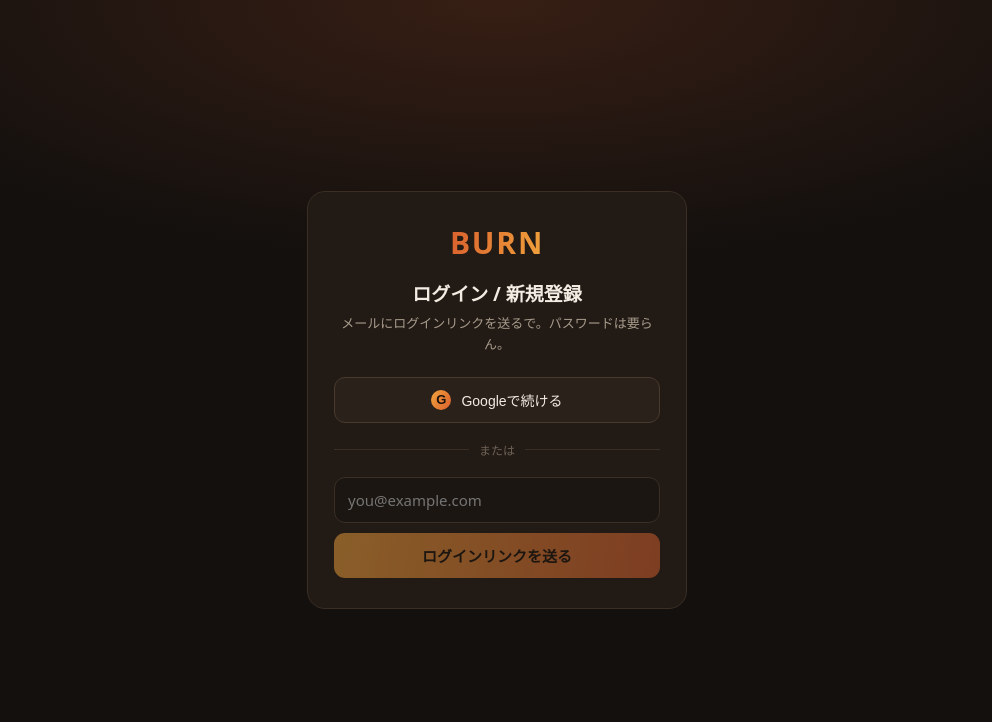
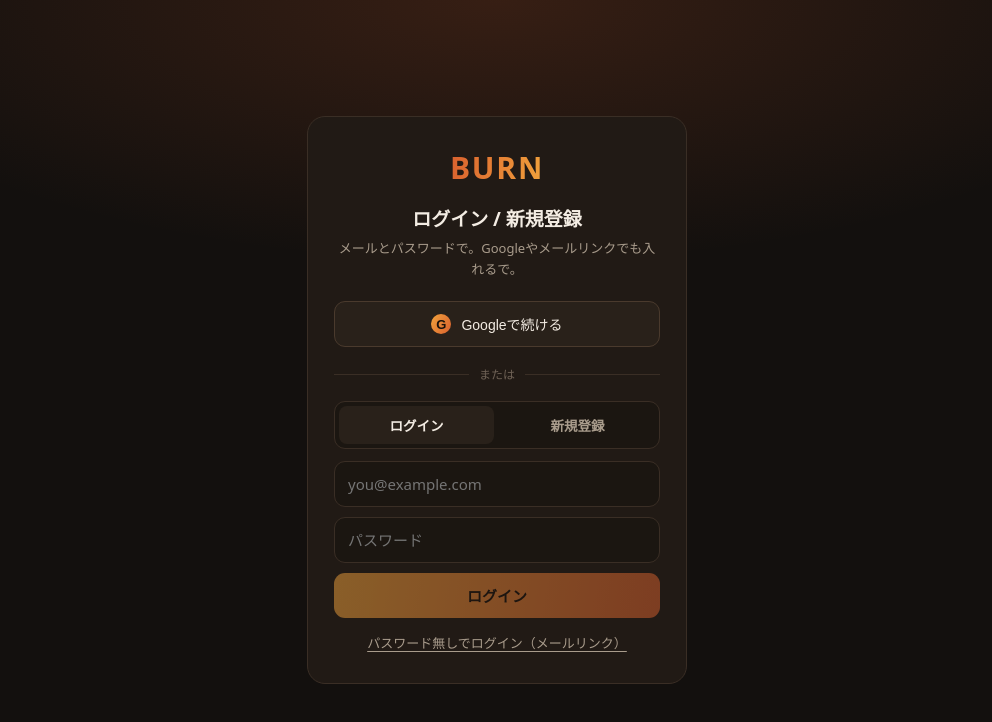
Before and after one commit to syou6/subsku, a Next.js app: page /login in a window 1280 px wide. Shown: the top 722 px of the page, without its empty margins (143-1135 px from the left). Built offline with nearby package versions, Linux system fonts and the light colour scheme.

Commit message:
feat: add email+password login; set Pro price (¥2,980) in tokushoho

```diff
--- a/src/app/(legal)/tokushoho/page.tsx
+++ b/src/app/(legal)/tokushoho/page.tsx
@@ -60,9 +60,8 @@ export default function TokushohoPage() {
               <tr>
                 <th>販売価格</th>
                 <td>
-                  各商品の購入ページに表示する価格（消費税込み）。Pro プランは買い切り（一括）です。
-                  <br />
-                  <span className={styles.todo}>【要記入：Pro の税込価格】</span>
+                  Pro プラン：2,980円（税込・買い切り／一括）。
+                  最新の価格は購入ページに表示します。
                 </td>
               </tr>
               <tr>
--- a/src/app/login/login.module.css
+++ b/src/app/login/login.module.css
@@ -104,10 +104,59 @@
   height: 1px;
   background: var(--line);
 }
+.tabs {
+  display: flex;
+  gap: 6px;
+  background: var(--bg2);
+  border: 1px solid var(--line);
+  border-radius: 11px;
+  padding: 4px;
+  margin-bottom: 12px;
+}
+.tab,
+.tabOn {
+  flex: 1;
+  font-family: inherit;
+  font-size: 13.5px;
+  font-weight: 600;
+  border: 0;
+  border-radius: 8px;
+  padding: 9px;
+  cursor: pointer;
+  transition: 0.14s;
+  background: transparent;
+  color: var(--dim);
+}
+.tabOn {
+  background: var(--surface2);
+  color: var(--text);
+}
+.tab:hover {
+  color: var(--text);
+}
 .form {
   display: flex;
   flex-direction: column;
   gap: 10px;
+}
+.linkBtn {
+  margin-top: 14px;
+  font-family: inherit;
+  font-size: 13px;
+  color: var(--dim);
+  background: none;
+  border: 0;
+  cursor: pointer;
+  text-decoration: underline;
+  text-underline-offset: 3px;
+  transition: 0.14s;
+}
+.linkBtn:hover {
+  color: var(--ember-hi);
+}
+.linkBtn:disabled {
+  opacity: 0.5;
+  cursor: default;
 }
 .input {
   font-family: inherit;
--- a/src/app/login/page.tsx
+++ b/src/app/login/page.tsx
@@ -1,39 +1,92 @@
 'use client'
 
 import { Suspense, useState } from 'react'
-import { useSearchParams } from 'next/navigation'
+import { useRouter, useSearchParams } from 'next/navigation'
 import { createClient } from '@/lib/supabase/client'
 import styles from './login.module.css'
 
+type AuthTab = 'login' | 'signup'
+type Status = 'idle' | 'busy' | 'sent' | 'error'
+
 function LoginInner() {
+  const router = useRouter()
   const params = useSearchParams()
   const next = params.get('next') || '/app'
+
+  const [tab, setTab] = useState<AuthTab>('login')
   const [email, setEmail] = useState('')
-  const [status, setStatus] = useState<'idle' | 'sending' | 'sent' | 'error'>('idle')
+  const [password, setPassword] = useState('')
+  const [status, setStatus] = useState<Status>('idle')
   const [msg, setMsg] = useState('')
+  const [ok, setOk] = useState(false)
+
+  const busy = status === 'busy'
 
   const redirectTo = () =>
     `${window.location.origin}/auth/callback?next=${encodeURIComponent(next)}`
 
-  const sendMagicLink = async (e: React.FormEvent) => {
+  const fail = (m: string) => {
+    setStatus('error')
+    setOk(false)
+    setMsg(m)
+  }
+
+  // ----- email + password (primary) -----
+  const submitPassword = async (e: React.FormEvent) => {
     e.preventDefault()
-    if (!email.trim()) return
-    setStatus('sending')
+    if (!email.trim() || !password) return
+    setStatus('busy')
+    setMsg('')
+    const supabase = createClient()
+
+    if (tab === 'login') {
+      const { error } = await supabase.auth.signInWithPassword({
+        email: email.trim(),
+        password,
+      })
+      if (error) return fail('メールかパスワードが違うで。')
+      router.replace(next)
+      router.refresh()
+      return
+    }
+
+    // signup
+    if (password.length < 8) return fail('パスワードは8文字以上にしてな。')
+    const { data, error } = await supabase.auth.signUp({
+      email: email.trim(),
+      password,
+      options: { emailRedirectTo: redirectTo() },
+    })
+    if (error) return fail('登録できへんかった。メールを確認してな。')
+    if (data.session) {
+      // Email confirmation is off — signed in immediately.
+      router.replace(next)
+      router.refresh()
+      return
+    }
+    // Confirmation required — a verification email was sent.
+    setStatus('sent')
+    setOk(true)
+    setMsg('確認メールを送った。リンクを踏んだらログイン完了や。')
+  }
+
+  // ----- magic link (no password) -----
+  const sendMagicLink = async () => {
+    if (!email.trim()) return fail('メールアドレスを入れてな。')
+    setStatus('busy')
     setMsg('')
     const supabase = createClient()
     const { error } = await supabase.auth.signInWithOtp({
       email: email.trim(),
       options: { emailRedirectTo: redirectTo() },
     })
-    if (error) {
-      setStatus('error')
-      setMsg('送信できへんかった。メールアドレスを確認してな。')
-    } else {
-      setStatus('sent')
-      setMsg('ログインリンクを送った。メールを確認してな。')
-    }
+    if (error) return fail('送信できへんかった。メールアドレスを確認してな。')
+    setStatus('sent')
+    setOk(true)
+    setMsg('ログインリンクを送った。メールを確認してな。')
   }
 
+  // ----- Google OAuth -----
   const signInGoogle = async () => {
     const supabase = createClient()
     await supabase.auth.signInWithOAuth({
@@ -48,7 +101,7 @@ function LoginInner() {
       <div className={styles.card}>
         <span className={styles.mark}>BURN</span>
         <h1 className={styles.h1}>ログイン / 新規登録</h1>
-        <p className={styles.sub}>メールにログインリンクを送るで。パスワードは要らん。</p>
+        <p className={styles.sub}>メールとパスワードで。Googleやメールリンクでも入れるで。</p>
 
         <button className={styles.google} onClick={signInGoogle} type="button">
           <span className={styles.gIco}>G</span> Googleで続ける
@@ -58,7 +111,24 @@ function LoginInner() {
           <span>または</span>
         </div>
 
-        <form onSubmit={sendMagicLink} className={styles.form}>
+        <div className={styles.tabs}>
+          <button
+            type="button"
+            className={tab === 'login' ? styles.tabOn : styles.tab}
+            onClick={() => setTab('login')}
+          >
+            ログイン
+          </button>
+          <button
+            type="button"
+            className={tab === 'signup' ? styles.tabOn : styles.tab}
+            onClick={() => setTab('signup')}
+          >
+            新規登録
+          </button>
+        </div>
+
+        <form onSubmit={submitPassword} className={styles.form}>
           <input
             className={styles.input}
             type="email"
@@ -67,20 +137,31 @@ function LoginInner() {
             placeholder="you@example.com"
             value={email}
             onChange={(e) => setEmail(e.target.value)}
-            disabled={status === 'sending' || status === 'sent'}
+            disabled={busy}
+          />
+          <input
+            className={styles.input}
+            type="password"
+            autoComplete={tab === 'login' ? 'current-password' : 'new-password'}
+            placeholder={tab === 'login' ? 'パスワード' : 'パスワード（8文字以上）'}
+            value={password}
+            onChange={(e) => setPassword(e.target.value)}
+            disabled={busy}
           />
           <button
             className={styles.submit}
             type="submit"
-            disabled={status === 'sending' || status === 'sent' || !email.trim()}
+            disabled={busy || !email.trim() || !password}
           >
-            {status === 'sending' ? '送信中…' : 'ログインリンクを送る'}
+            {busy ? '処理中…' : tab === 'login' ? 'ログイン' : '新規登録'}
           </button>
         </form>
 
-        {msg && (
-          <div className={status === 'error' ? styles.err : styles.ok}>{msg}</div>
-        )}
+        <button type="button" className={styles.linkBtn} onClick={sendMagicLink} disabled={busy}>
+          パスワード無しでログイン（メールリンク）
+        </button>
+
+        {msg && <div className={ok ? styles.ok : styles.err}>{msg}</div>}
       </div>
     </main>
   )
```
